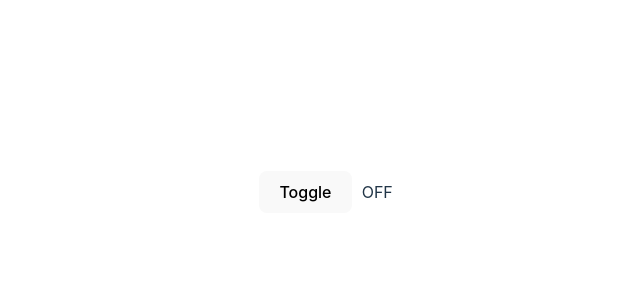
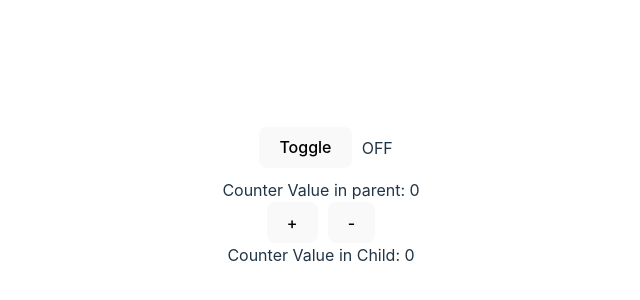
Before and after one commit to MuriithiMark/react-lessons, a React (Vite) app: page / in a window 1280 px wide. Shown: the part 208-508 px from the top of the page, without its empty margins (319-959 px from the left). Built offline with nearby package versions, Linux system fonts and the light colour scheme.

Commit message:
passing state to child components

```diff
--- a/src/App.jsx
+++ b/src/App.jsx
@@ -1,10 +1,18 @@
+import { useEffect } from "react";
 import "./App.css";
+import Parent from "./components/PassData";
 import ToggleComp from "./components/ToggleComp";
 
 function App() {
+
+  useEffect(() => {
+
+    window.addEventListener("keypress", )
+  }, [])
   return (
     <>
       <ToggleComp />
+      <Parent />
     </>
   );
 }
--- /dev/null
+++ b/src/components/PassData.jsx
@@ -0,0 +1,29 @@
+import React from "react";
+import { useState } from "react";
+
+function Parent() {
+  const [count, setCount] = useState(0);
+  return (
+    <>
+      <span>Counter Value in parent: {count}</span>
+      <div
+        className="actions"
+        style={{ display: "flex", justifyContent: "center", gap: "10px" }}
+      >
+        <button onClick={() => setCount(count + 1)}>+</button>
+        <button onClick={() => setCount(count - 1)}>-</button>
+      </div>
+      <Child count={count} />
+    </>
+  );
+}
+
+function Child({ count }) {
+  return (
+    <>
+      <span>Counter Value in Child: {count}</span>
+    </>
+  );
+}
+
+export default Parent;
```
